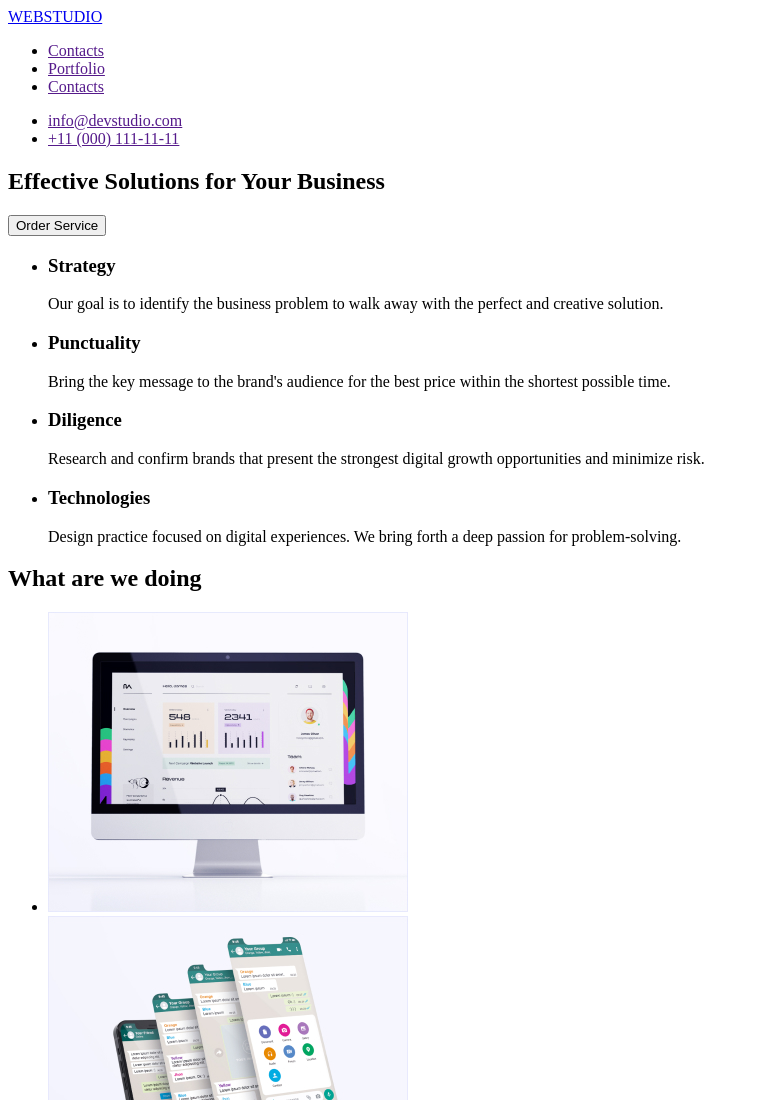
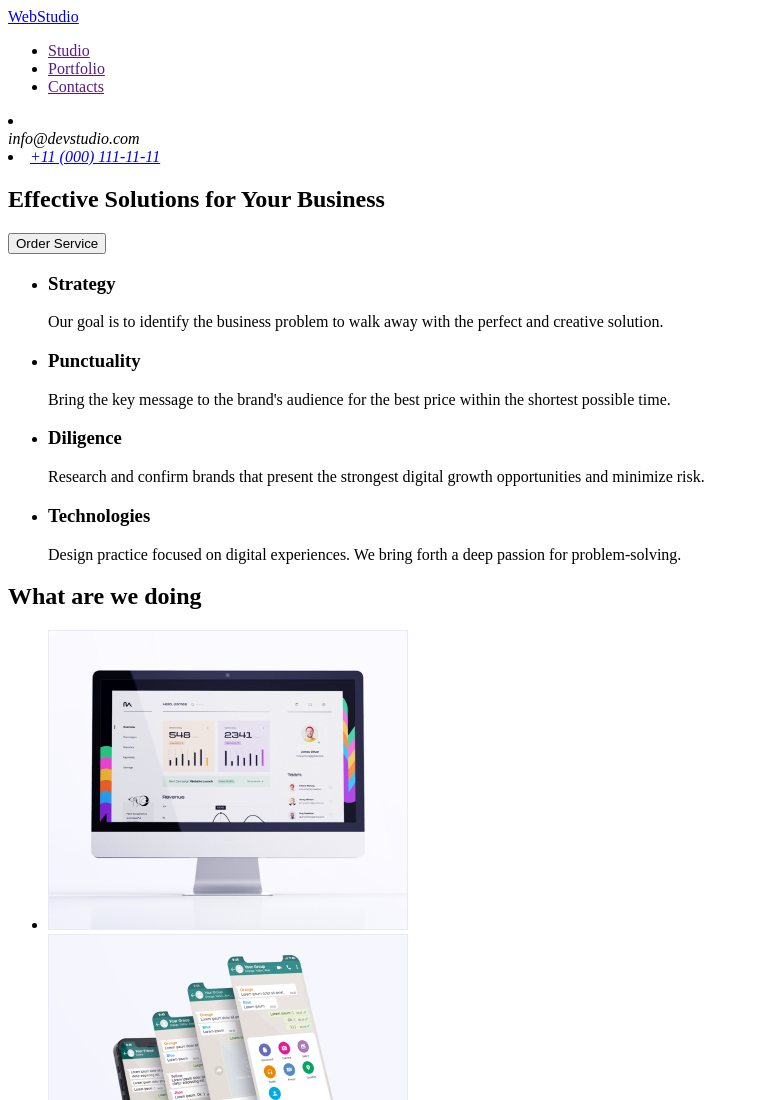
Before and after one commit to whoisanetta/goit-markup-hw-01, a plain HTML site: page index.html in a window 1280 px wide. Shown: the top 1100 px of the page, without its empty margins (0-759 px from the left). Drawn offline with Linux system fonts and the light colour scheme.

Commit message:
header changed

```diff
--- a/index.html
+++ b/index.html
@@ -12,21 +12,21 @@
     <!--Шапка сайта-->
     <header>
         <nav>
-            <a href="/">
-                WEBSTUDIO
+            <a href="./index.html">
+                WebStudio
             </a>
 
             <ul>
-                <li><a href="">Contacts</a></li>
+                <li><a href="">Studio</a></li>
                 <li><a href="">Portfolio</a></li>
                 <li><a href="">Contacts</a></li>
             </ul>
         </nav>
 
-        <ul>
-            <li><a href="">info@devstudio.com</a></li>
-            <li><a href="">+11 (000) 111-11-11</a></li>
-        </ul>
+        <address>
+            <li><address href="mailto:info@devstudio.com">info@devstudio.com</address></li>
+            <li><a href="tel:+110001111111">+11 (000) 111-11-11</a></li>
+        </address>
     </header>
 
     <main>
```
